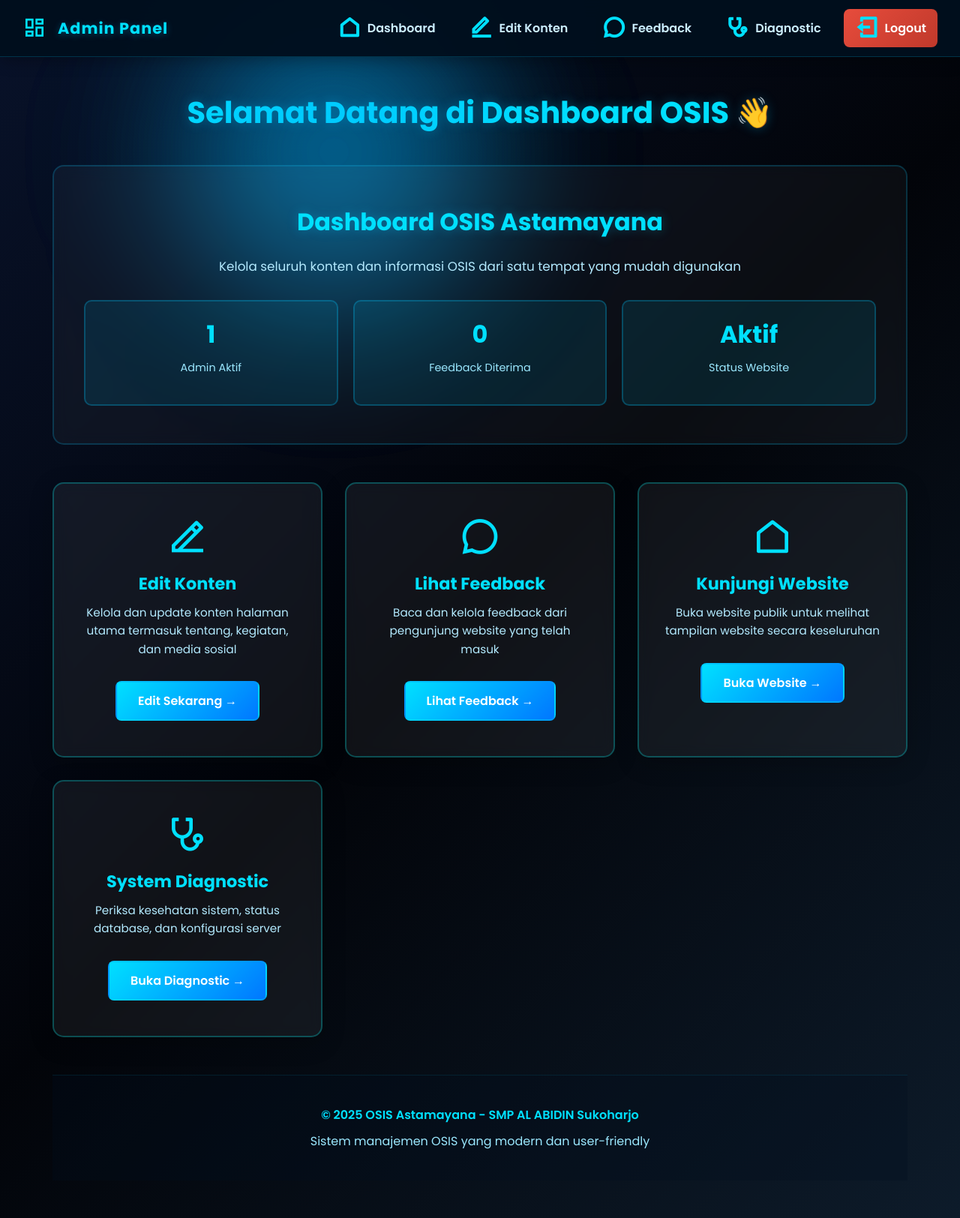
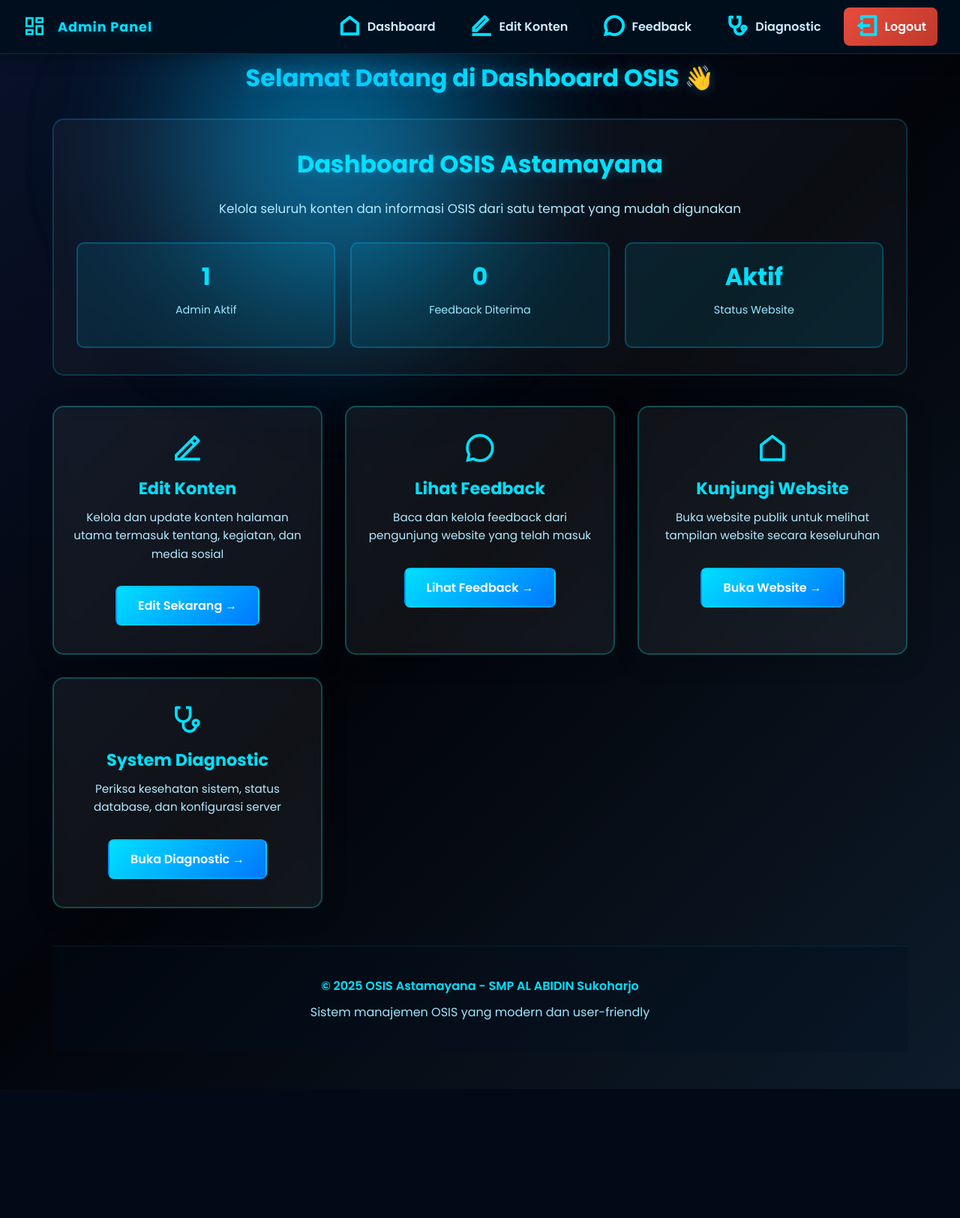
Before and after one commit to Mijal-Gamer/OSIS-ALBIKO, a PHP site: page /OSIS-ALBIKO/dashboard.php in a window 1280 px wide. Shown: the whole page at 75% size. After the commit the page ends 1452 px from the top, so only its background shows below. Run offline with PHP 8.4, Linux system fonts and the light colour scheme; a user stored in the database is signed in; data comes from the database, SQL or seed files in the repository; some libraries are stand-ins or nearby versions.

Commit message:
fix: reduce header and container padding to prevent overlapping content

```diff
--- a/dashboard.php
+++ b/dashboard.php
@@ -63,7 +63,7 @@ if ($result) {
             width: 100%;
             background: rgba(0, 15, 30, 0.96);
             backdrop-filter: blur(12px);
-            padding: 12px 30px;
+            padding: 10px 30px;
             z-index: 100;
             border-bottom: 1px solid rgba(0, 200, 255, 0.2);
             display: flex;
@@ -86,7 +86,7 @@ if ($result) {
 
         header h2 {
             color: #00e0ff;
-            font-size: 1.3rem;
+            font-size: 1.1rem;
             font-weight: 700;
             letter-spacing: 1px;
             text-shadow: 0 2px 10px rgba(0, 200, 255, 0.3);
@@ -169,13 +169,13 @@ if ($result) {
         .container {
             max-width: 1200px;
             margin: 0 auto;
-            padding: 120px 30px 50px;
+            padding: 80px 30px 50px;
         }
 
         h1 {
             color: #00e0ff;
-            font-size: 2.5em;
-            margin-bottom: 40px;
+            font-size: 2em;
+            margin-bottom: 30px;
             text-align: center;
             text-shadow: 0 0 15px rgba(0, 200, 255, 0.3);
             animation: slideDown 0.8s ease-out;
@@ -197,7 +197,7 @@ if ($result) {
             background: rgba(255, 255, 255, 0.06);
             border: 2px solid rgba(0, 255, 255, 0.25);
             border-radius: 15px;
-            padding: 40px 30px;
+            padding: 30px 25px;
             backdrop-filter: blur(10px);
             box-shadow: 0 8px 32px rgba(0, 0, 0, 0.2);
             transition: all 0.4s cubic-bezier(0.34, 1.56, 0.64, 1);
@@ -243,9 +243,9 @@ if ($result) {
         }
 
         .dashboard-card i {
-            font-size: 3.5em;
+            font-size: 2.8em;
             color: #00e0ff;
-            margin-bottom: 15px;
+            margin-bottom: 12px;
             transition: all 0.4s cubic-bezier(0.34, 1.56, 0.64, 1);
             position: relative;
             z-index: 1;
@@ -342,9 +342,9 @@ if ($result) {
             background: rgba(255, 255, 255, 0.04);
             border: 2px solid rgba(0, 200, 255, 0.2);
             border-radius: 15px;
-            padding: 50px 40px;
+            padding: 35px 30px;
             text-align: center;
-            margin-bottom: 50px;
+            margin-bottom: 40px;
             backdrop-filter: blur(10px);
             animation: fadeIn 1s ease-out;
             position: relative;
```
